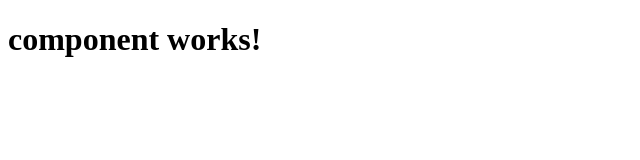
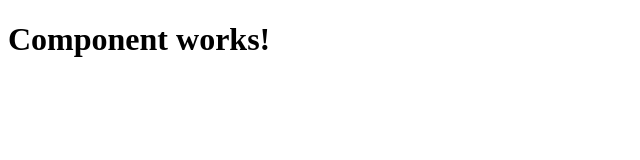
Before and after one commit to pablistem/Pizzeria-Frontend-OLD, an Angular app: page / in a window 1280 px wide. Shown: the top 160 px of the page, without its empty margins (0-640 px from the left). Built offline with nearby package versions, Linux system fonts and the light colour scheme.

Commit message:
Prueba de pusheo directo

```diff
--- a/src/app/app.component.html
+++ b/src/app/app.component.html
@@ -1 +1 @@
-<h1>component works!</h1>
+<h1>Component works!</h1>
```
